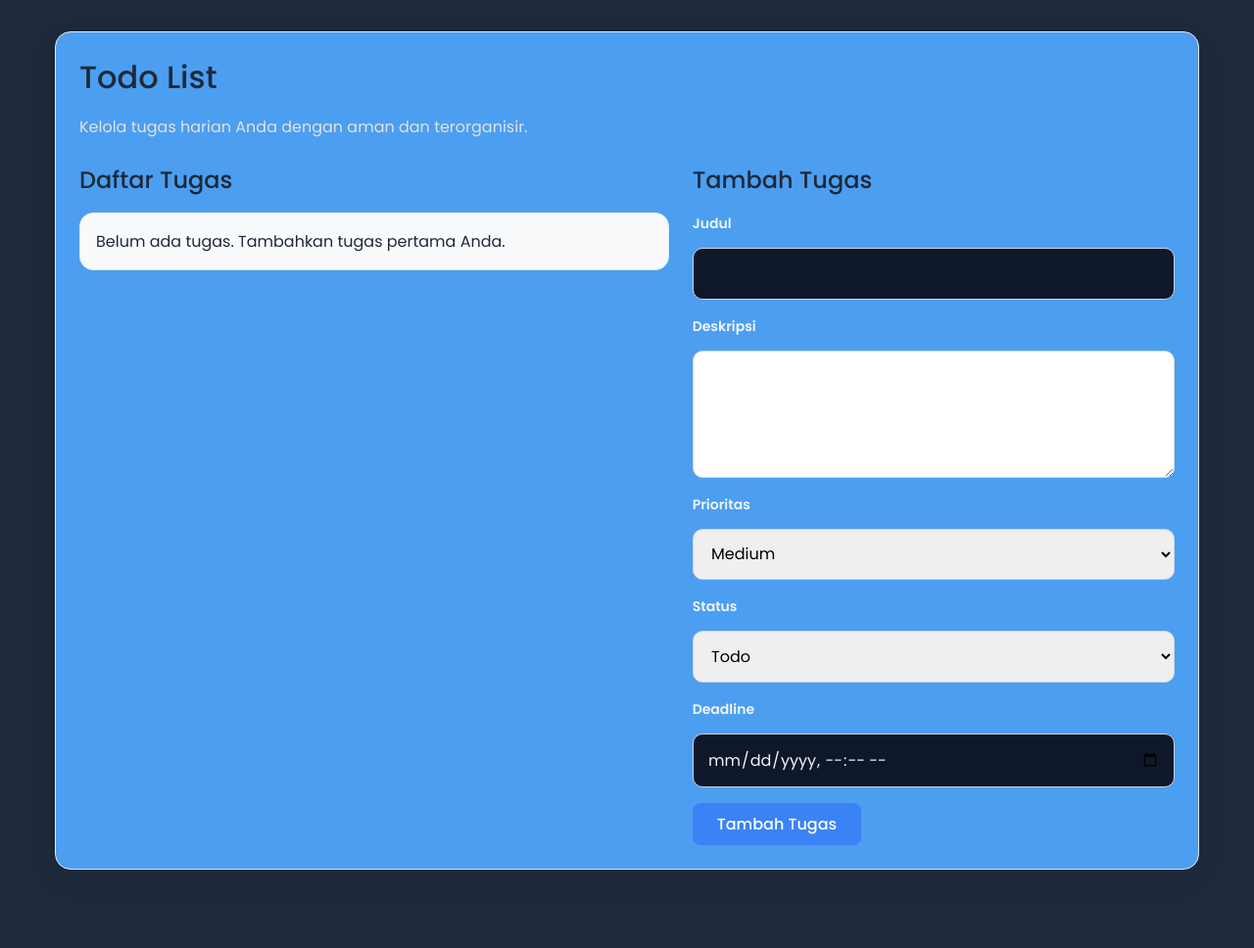
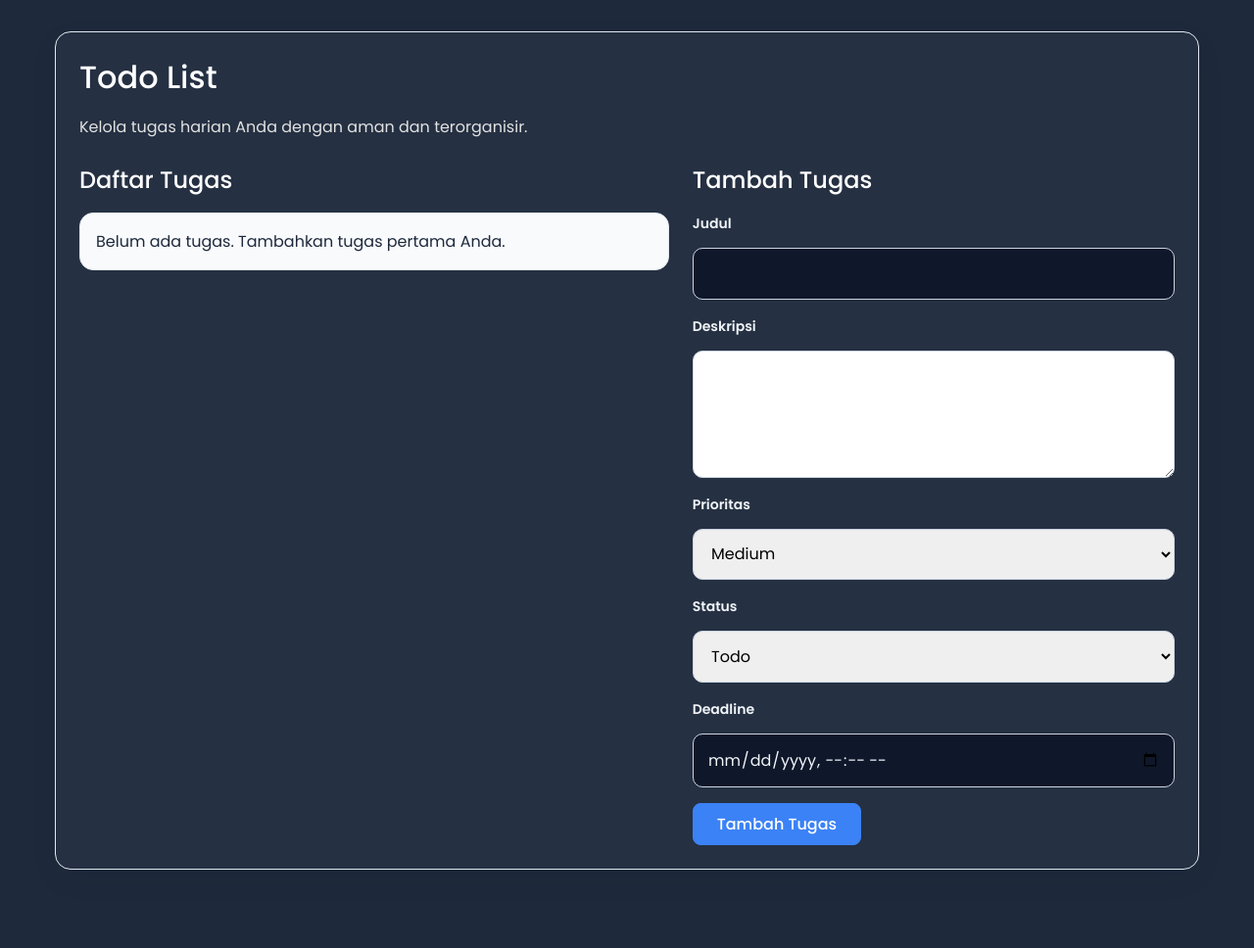
Before and after one commit to Fdiyurvyn/MySmartHub, a PHP site: page /modules/tasks/index.php in a window 1280 px wide. Shown: the part 93-1061 px from the top of the page at 98% size. Run offline with PHP 8.4, Linux system fonts and the light colour scheme; the visitor is signed in with stand-in values (Sample User, id 1); data that the repository does not hold is empty.

Commit message:
todolistupdate

```diff
--- a/modules/tasks/index.php
+++ b/modules/tasks/index.php
@@ -81,7 +81,7 @@ $csrfToken = generateCsrfToken('tasks');
     <style>
         body { background: #1E293B; color: #1E293B; }
         .task-shell { max-width: 1200px; color: #1E293B; margin: 2rem auto; padding: 0 1rem 3rem; }
-        .task-card { background: #4c9ef0; border: 1px solid #E2E8F0; border-radius: 16px; padding: 1.5rem; box-shadow: 0 10px 30px rgba(15,23,42,0.05); }
+        .task-card { background: rgba(39, 50, 68, 0.85); border: 1px solid #E2E8F0; border-radius: 16px; padding: 1.5rem; box-shadow: 0 10px 30px rgba(15,23,42,0.05); }
         .task-grid { display: grid; grid-template-columns: 1.1fr 0.9fr; gap: 1.5rem; }
         .form-group { margin-bottom: 1rem; }
         .form-group label { display: block; margin-bottom: 0.35rem; font-weight: 600; }
@@ -115,7 +115,7 @@ $csrfToken = generateCsrfToken('tasks');
 
     <main class="task-shell">
         <div class="task-card">
-            <h1 style="margin-bottom: 1rem;">Todo List</h1>
+            <h1 style="margin-bottom: 1rem; color: white;">Todo List</h1>
             <p style="margin-bottom: 1.5rem; color: #e2e2e2;">Kelola tugas harian Anda dengan aman dan terorganisir.</p>
 
             <?php if ($success !== ''): ?>
@@ -132,7 +132,7 @@ $csrfToken = generateCsrfToken('tasks');
 
             <div class="task-grid">
                 <section>
-                    <h2 style="margin-bottom: 1rem;">Daftar Tugas</h2>
+                    <h2 style="margin-bottom: 1rem; color: white;">Daftar Tugas</h2>
                     <div class="task-list">
                         <?php if (empty($tasks)): ?>
                             <div class="task-item">Belum ada tugas. Tambahkan tugas pertama Anda.</div>
@@ -175,7 +175,7 @@ $csrfToken = generateCsrfToken('tasks');
                 </section>
 
                 <aside>
-                    <h2 style="margin-bottom: 1rem;"><?= $mode === 'edit' ? 'Edit Tugas' : 'Tambah Tugas' ?></h2>
+                    <h2 style="margin-bottom: 1rem; color: white;"><?= $mode === 'edit' ? 'Edit Tugas' : 'Tambah Tugas' ?></h2>
                     <form method="post">
                         <input type="hidden" name="csrf_token" value="<?= htmlspecialchars($csrfToken, ENT_QUOTES, 'UTF-8') ?>">
                         <input type="hidden" name="action" value="<?= $mode === 'edit' ? 'edit' : 'create' ?>">
```
